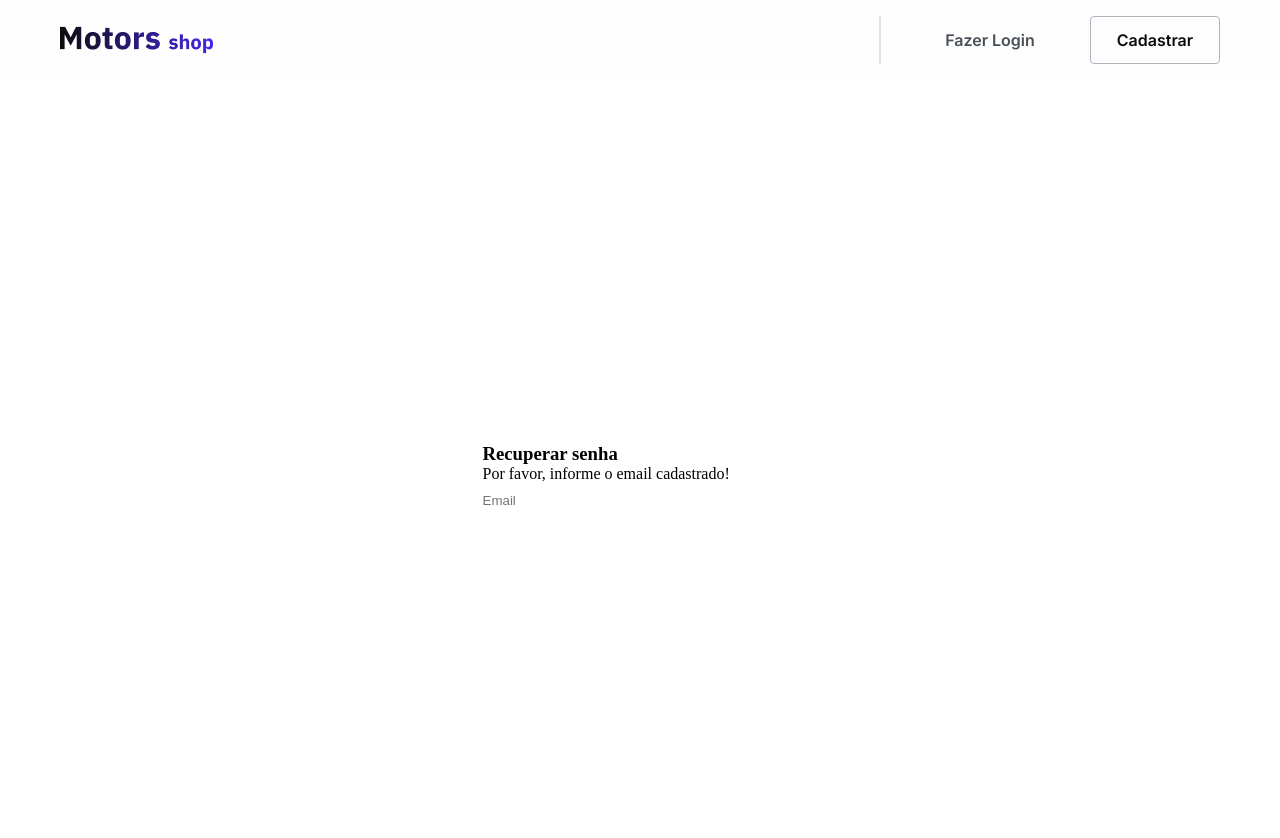
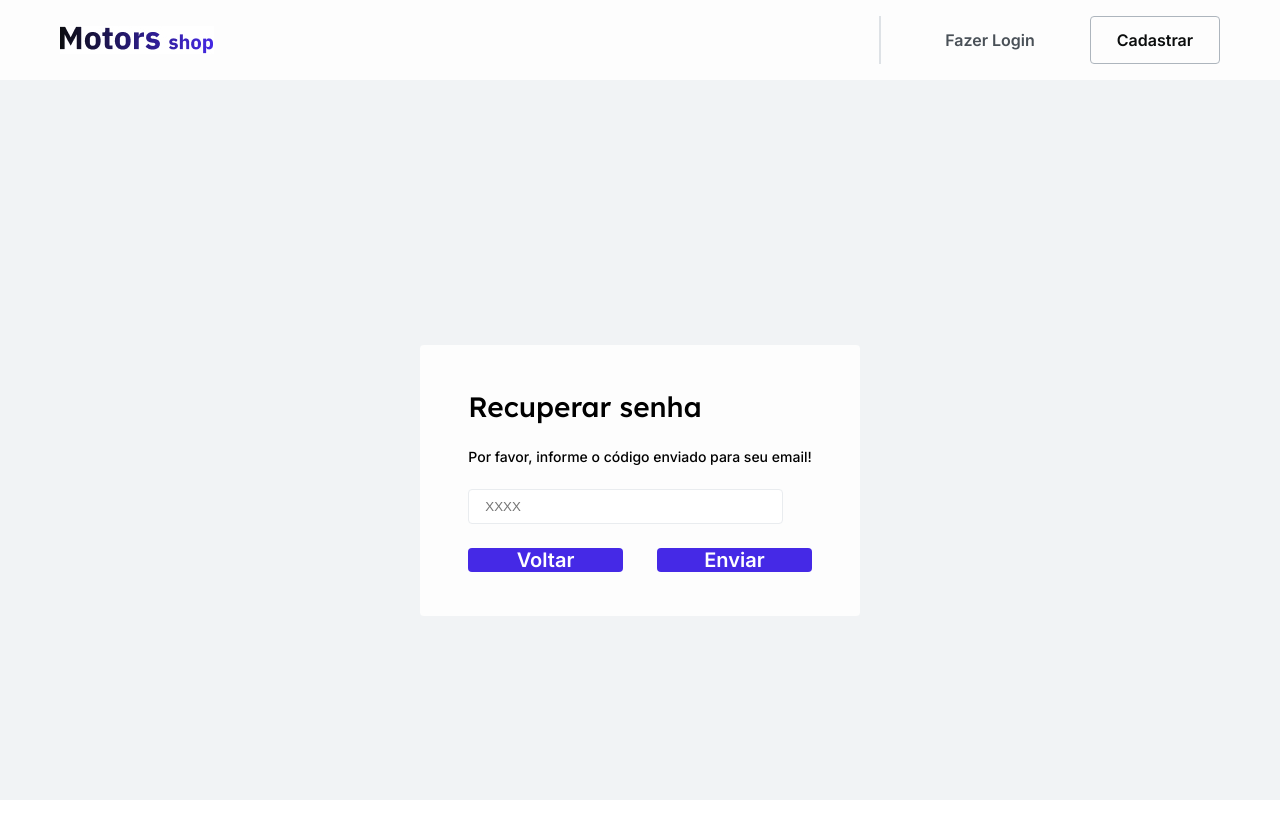
Before and after one commit to grupo36-t14-gustavo/motors-shop-front, a Next.js app: page /recover in a window 1280 px wide. Shown: the top 838 px of the page. Built offline with nearby package versions, Linux system fonts and the light colour scheme.

Commit message:
feat:added recover form

```diff
--- a/src/app/recover/page.tsx
+++ b/src/app/recover/page.tsx
@@ -1,8 +1,16 @@
 import NavBar from "@/components/Global/NavBarNav"
 import styles from "./styles.module.scss"
 import Input from "@/components/Global/Input"
+import globalFonts from "@/styles/globalFonts.module.scss"
+import Button from "@/components/Global/Button"
+import React from "react"
 
 export default function Recover  () {
+    // const [email, setEmail] = React.useState("")
+    // const [cod, setCod] = React.useState("")
+    // const [newPassword, setNewPassword] = useState("")
+    const email = "email"
+    const newPassword = ""
  return (
     <div className={styles.recover__page}>
         <header className={styles.header}>
@@ -10,9 +18,25 @@ export default function Recover  () {
         </header>
         <section className={styles.recover__section}>
             <form action="" className={styles.form}>
-                <h3>Recuperar senha</h3>
-                <span>Por favor, informe o email cadastrado!</span>
-                <Input placeholder="Email"/>
+                <h3 className={globalFonts.heading_5_500}>Recuperar senha</h3>
+                { email !== "email"  ?
+                    <>
+                        <span className={globalFonts.body_2_500}>Por favor, informe o email cadastrado!</span>
+                        <Input name="email" id=""/>
+                    </>
+                    :
+                    <>
+                        <span className={globalFonts.body_2_500}>Por favor, informe o código enviado para seu email!</span>
+                        <Input placeholder="XXXX"/>
+                    </>
+
+                }
+                <div className={styles.form__buttons}>
+                    {/* <Button name="Voltar"/>
+                    <Button name="Enviar"/> */}
+                    <button className="return">Voltar</button>
+                    <button className="submit" type="submit">Enviar</button>
+                </div>
             </form>
         </section>
     </div>
--- a/src/app/recover/styles.module.scss
+++ b/src/app/recover/styles.module.scss
@@ -6,6 +6,7 @@
 .recover__page{
     width: 100vw;
     height: 100vh;
+    background-color: $grey-8;
 }
 
 .recover__section{
@@ -16,3 +17,44 @@
     align-items: center;
     justify-content: center;
 }
+
+.form{
+    background-color:$grey-10;
+    border-radius: 4px;
+    padding: 44px 48px;
+    display: flex;
+    flex-direction: column;
+    gap: 24px;
+
+    input{
+        border: 1px solid $grey-7;
+        padding: 0 16px;
+        color: $grey-3;
+        border-radius: 4px;
+
+        ::placeholder{
+            color: $grey-3;
+        }
+    }
+
+    .form__buttons{
+        width: 100%;
+        display: flex;
+        align-items: center;
+        justify-content: space-between;
+
+        button{
+            width: 45%;
+            border-radius: 4px;
+            padding: 12px 28px 12px 28px;
+            background-color: $brand1;
+            font-family: "Inter";
+            font-style: normal;
+            font-weight: 600;
+            font-size: 20px;
+            line-height: 0px;
+            color: $white-fixed;
+            border: none;
+        }
+    }
+}
```
